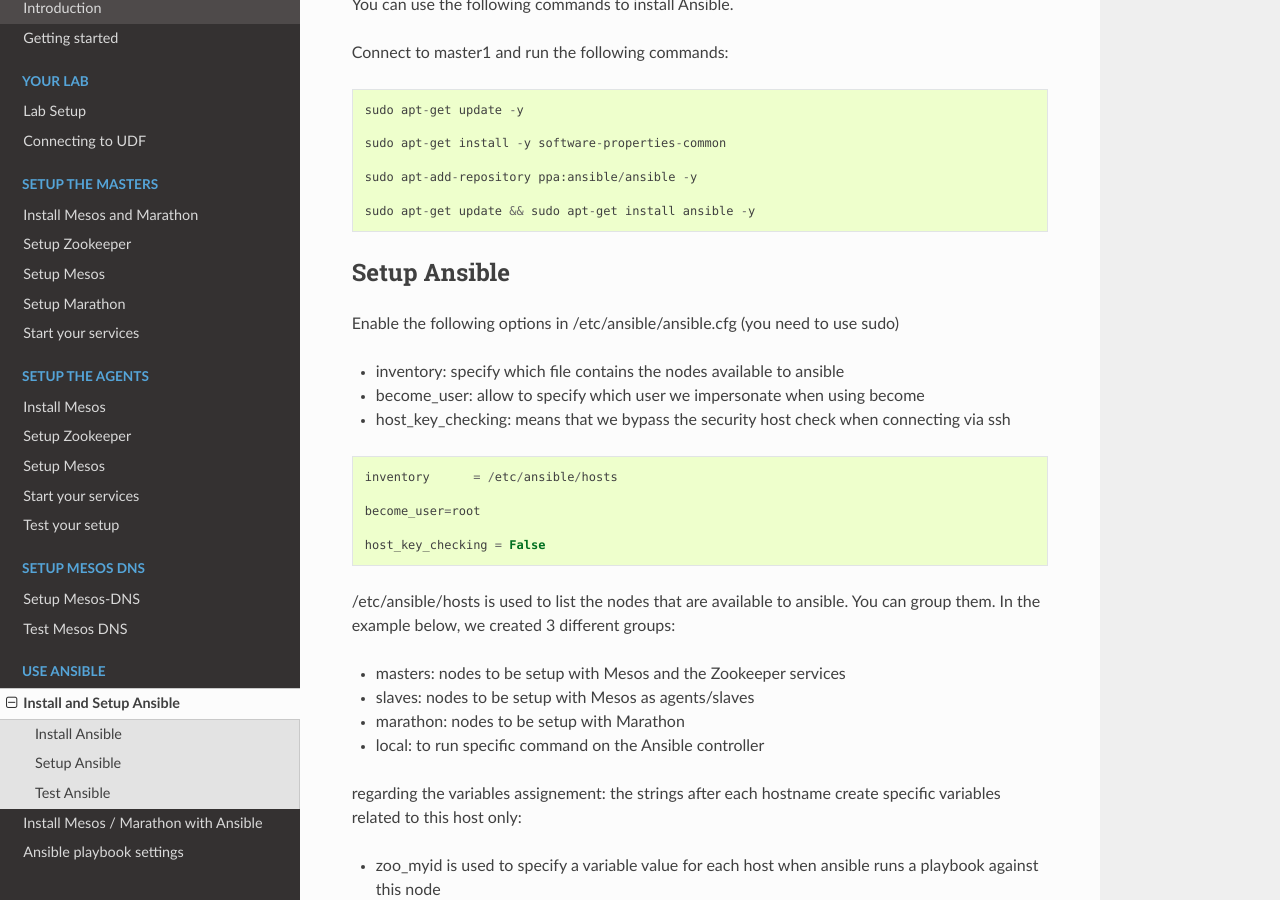
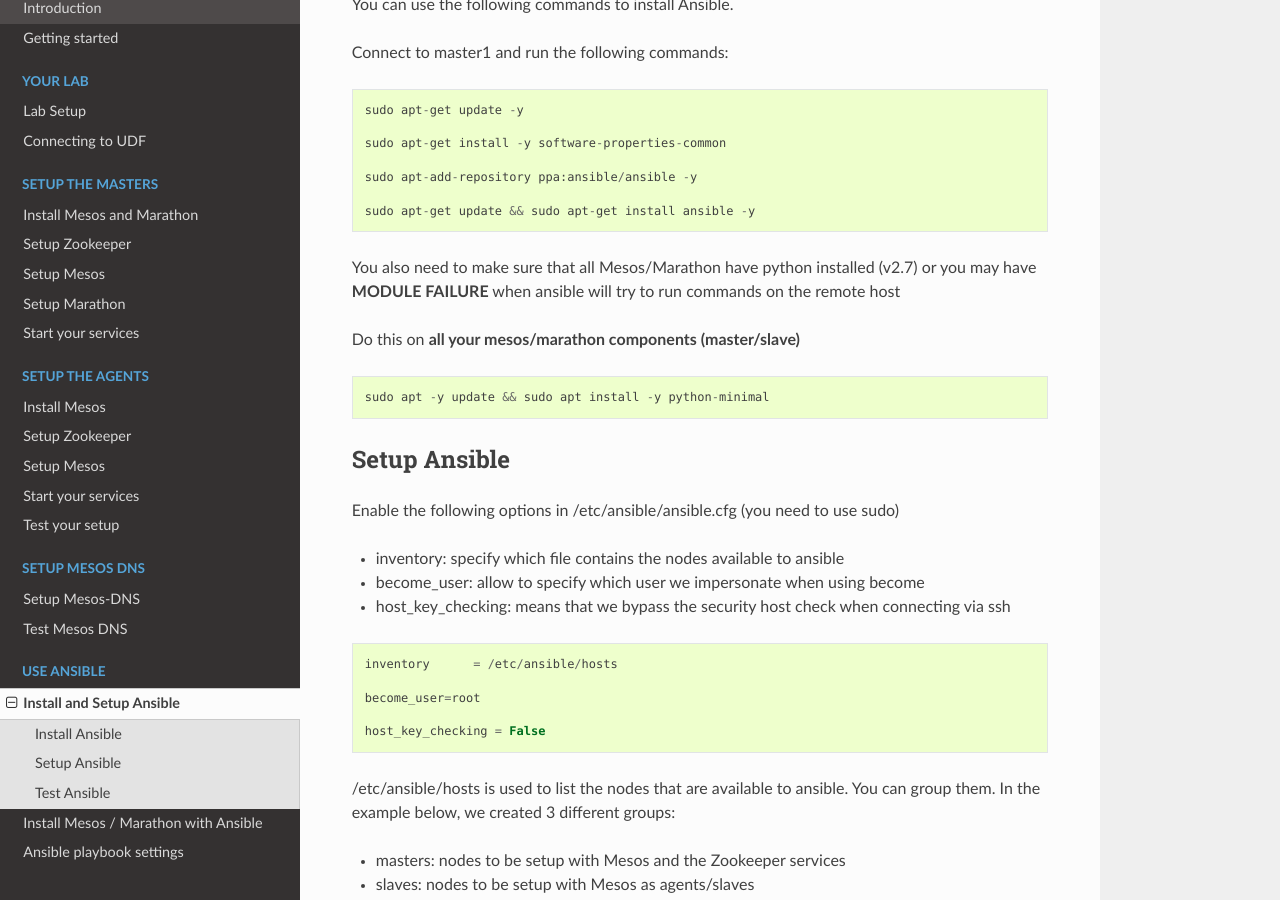
Before and after one commit to nmenant/f5-101-lab-Mesos-Marathon, a Sphinx documentation site: the page built from docs/ansible/ansible-install-setup.rst, in a window 1280 px wide and 900 px high, scrolled down 540 px. Built offline with Sphinx 7.4.7 and the Read the Docs theme 2.0.0, drawn with Linux system fonts in a browser that asks for light colours.

Commit message:
recommend to install python on all nodes for sensible

```diff
--- a/docs/ansible/ansible-install-setup.rst
+++ b/docs/ansible/ansible-install-setup.rst
@@ -32,6 +32,13 @@
 
 	sudo apt-get update && sudo apt-get install ansible -y
 
+You also need to make sure that all Mesos/Marathon have python installed (v2.7) or you may have **MODULE FAILURE** when ansible will try to run commands on the remote host
+
+Do this on **all your mesos/marathon components (master/slave)**
+
+::
+
+	sudo apt -y update && sudo apt install -y python-minimal
 
 
 Setup Ansible
```
